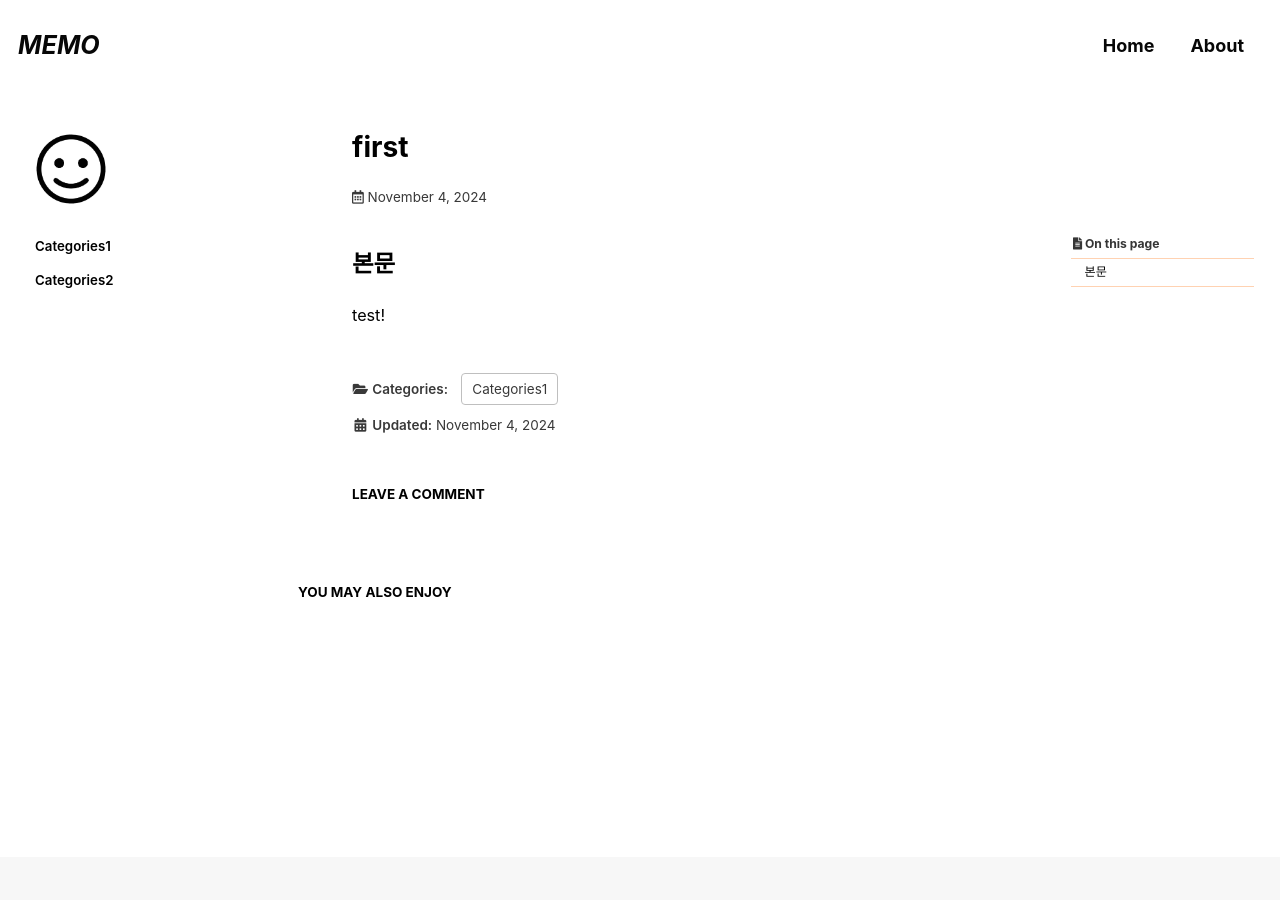
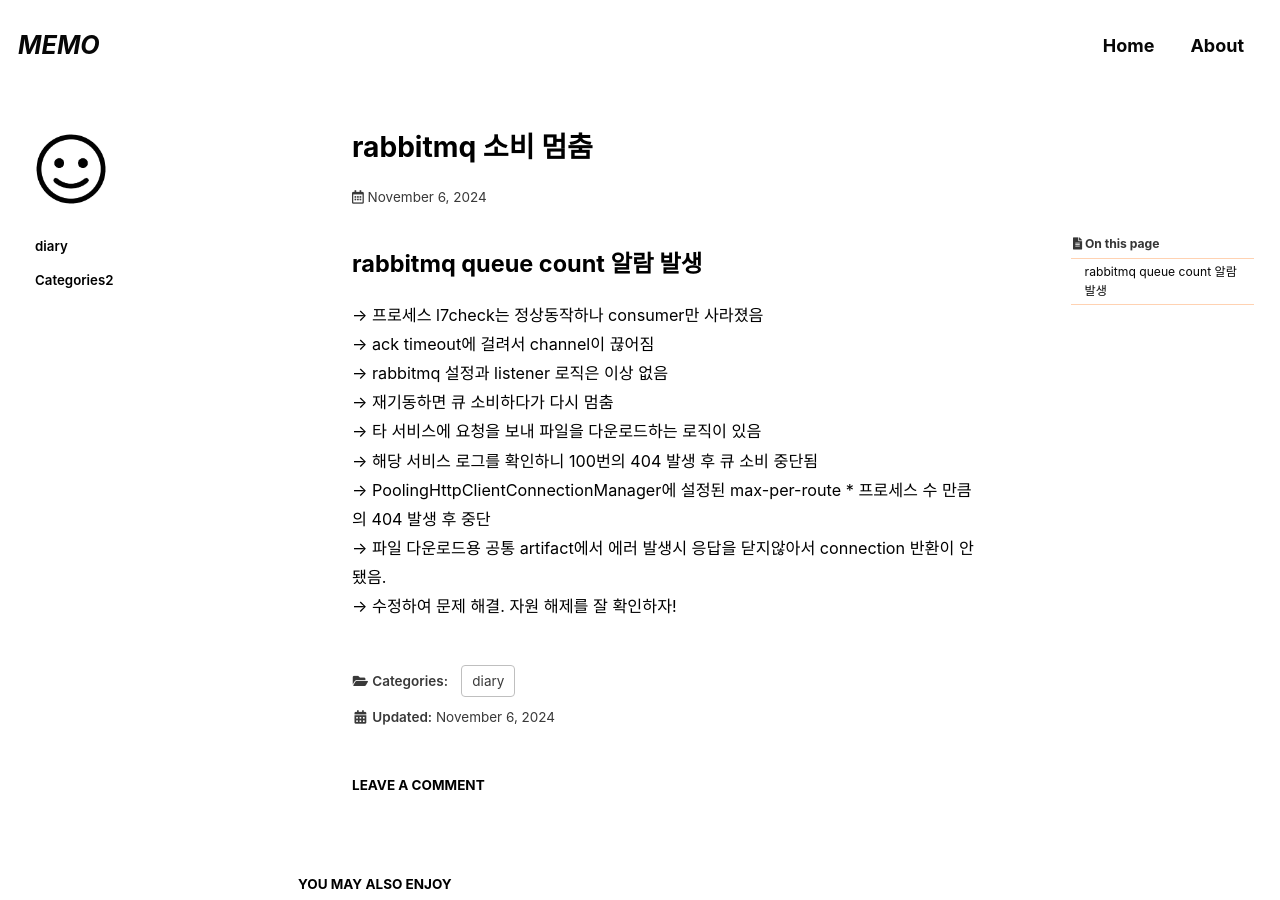
Before and after one commit to x1d1um/x1d1um.github.io, a Jekyll site: the page built from _posts/2024-11-04-first.md, in a window 1280 px wide and 900 px high. Built offline with Jekyll 4.4.1, drawn with Linux system fonts in a browser that asks for light colours; cached includes are drawn as plain includes; some web fonts are replaced; comment, search, counter and statistics services are not loaded.

Commit message:
first post

```diff
--- a/_data/navigation.yml
+++ b/_data/navigation.yml
@@ -15,7 +15,7 @@ main:
 # sidebar navigation (categories)
 # 2022.02.15 sidebar update : simple ver.
 categories:
-  - title: "Categories1"
-    url: /categories/categories1/
+  - title: "diary"
+    url: /categories/diary/
   - title: "Categories2"
     url: /categories/categories2/
--- a/_posts/2024-11-04-first.md
+++ b/_posts/2024-11-04-first.md
@@ -1,21 +1,30 @@
 ---
-title: "first"
-excerpt: "first post"
+title: "rabbitmq 소비 멈춤"
+excerpt: "rabbitmq queue count 알람 발생"
 
 categories:
-  - Categories1
+  - diary
 tags:
   - tag1
 
-permalink: /categories1/first/
+permalink: /diary/first/
 
 toc: true
 toc_sticky: true
 
-date: 2024-11-04
-last_modified_at: 2024-11-04
+date: 2024-11-06
+last_modified_at: 2024-11-06
 ---
 
-##  본문
+##  rabbitmq queue count 알람 발생
 
-test!
+
+&rarr; 프로세스 l7check는 정상동작하나 consumer만 사라졌음
+&rarr; ack timeout에 걸려서 channel이 끊어짐
+&rarr; rabbitmq 설정과 listener 로직은 이상 없음
+&rarr; 재기동하면 큐 소비하다가 다시 멈춤
+&rarr; 타 서비스에 요청을 보내 파일을 다운로드하는 로직이 있음
+&rarr; 해당 서비스 로그를 확인하니 100번의 404 발생 후 큐 소비 중단됨
+&rarr; PoolingHttpClientConnectionManager에 설정된 max-per-route * 프로세스 수 만큼의 404 발생 후 중단
+&rarr; 파일 다운로드용 공통 artifact에서 에러 발생시 응답을 닫지않아서 connection 반환이 안됐음.
+&rarr; 수정하여 문제 해결. 자원 해제를 잘 확인하자!
```
Also changed, not shown: _pages/categories/category-categories1.md (deleted, +0 -9 lines), _pages/categories/category-diary.md (added, +9 -0 lines).
